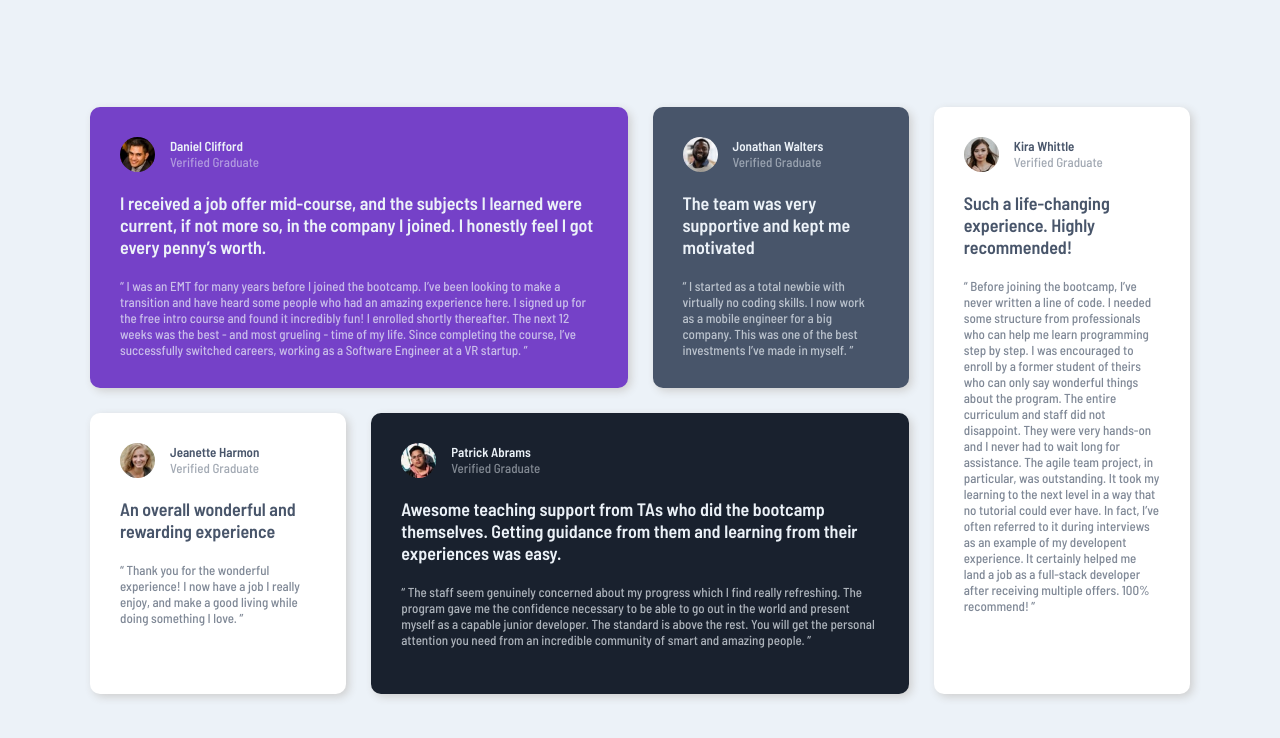
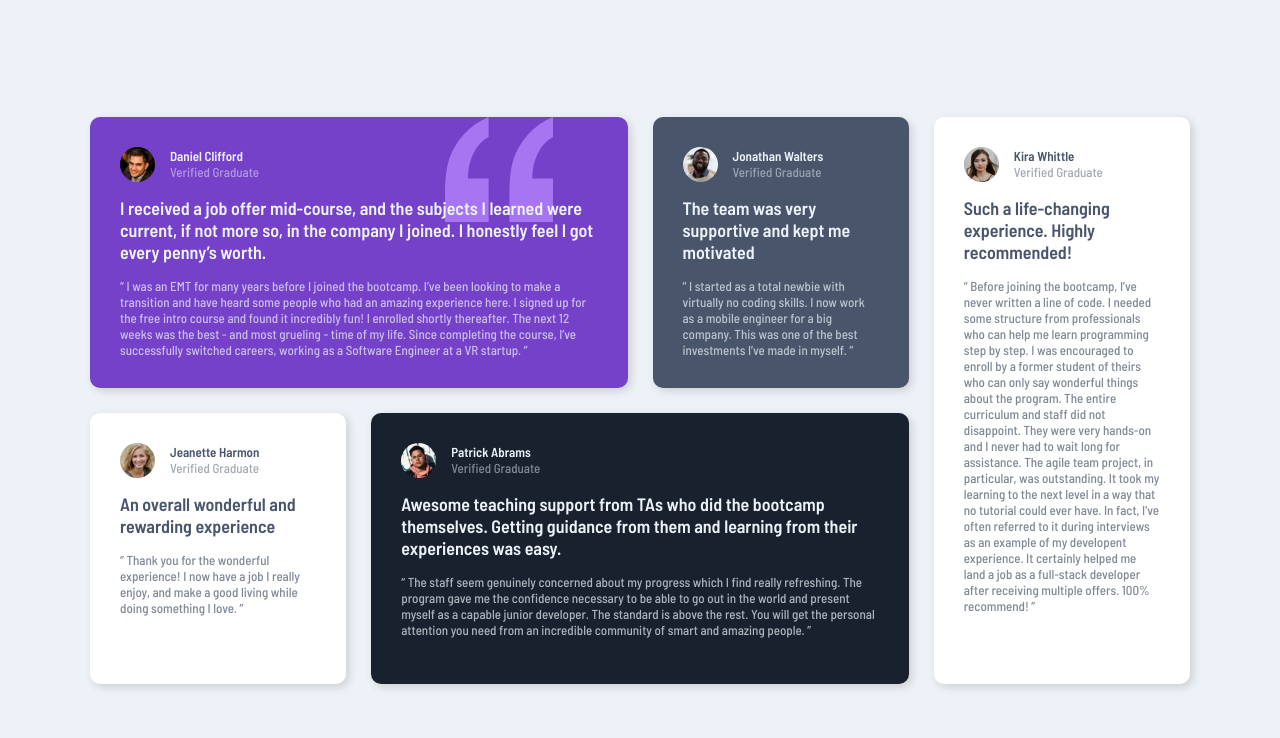
Before and after one commit to soniawan/testimonials-grid-fem, a plain HTML site: page index.html in a window 1280 px wide. Drawn offline with Linux system fonts and the light colour scheme.

Commit message:
Add background quotation icon

```diff
--- a/index.html
+++ b/index.html
@@ -20,6 +20,12 @@
   <body>
     <section class="testimonials">
       <div class="testimonial top-left">
+        <img
+          src="./images/bg-pattern-quotation.svg"
+          alt="Pattern quotation"
+          class="testimonial-icon"
+        />
+
         <header class="testimonial-profile">
           <img
             src="./images/image-daniel.jpg"
--- a/styles/style.css
+++ b/styles/style.css
@@ -70,6 +70,16 @@ h4 {
   padding: 30px;
   border-radius: 10px;
   box-shadow: 3px 3px 8px var(--color-neutral-gray);
+  position: relative;
+}
+
+.testimonial-icon {
+  height: 105px;
+  color: var(--color-neutral-grayish-blue);
+  position: absolute;
+  top: 0;
+  right: 75px;
+  z-index: -10;
 }
 
 .testimonial-profile {
@@ -84,11 +94,12 @@ h4 {
 }
 
 .testimonial-highlight {
-  margin: 20px 0;
+  margin: 15px 0;
 }
 
 /* Grid area */
 .testimonial.top-left {
+  z-index: 1;
   grid-area: top-left;
   background-color: var(--color-primary-moderate-violet);
   color: var(--color-neutral-grayish-blue);
```
